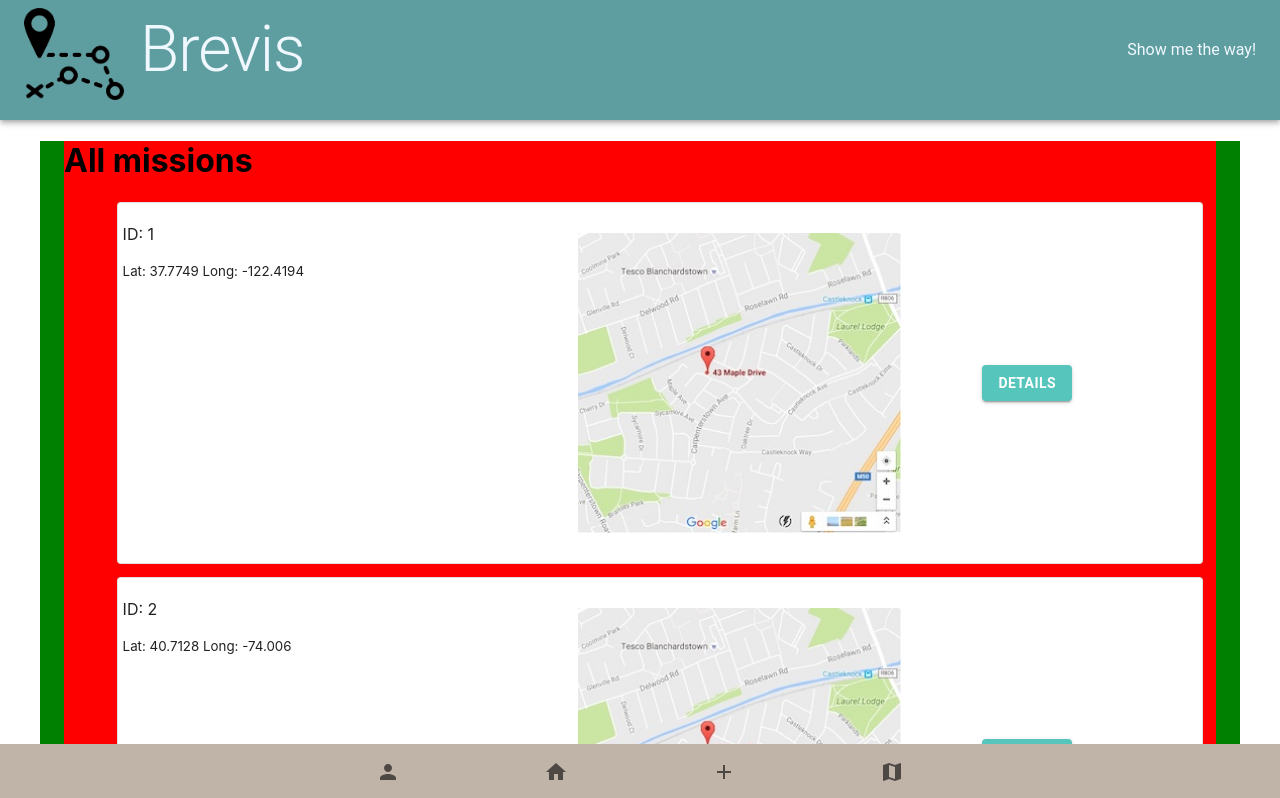
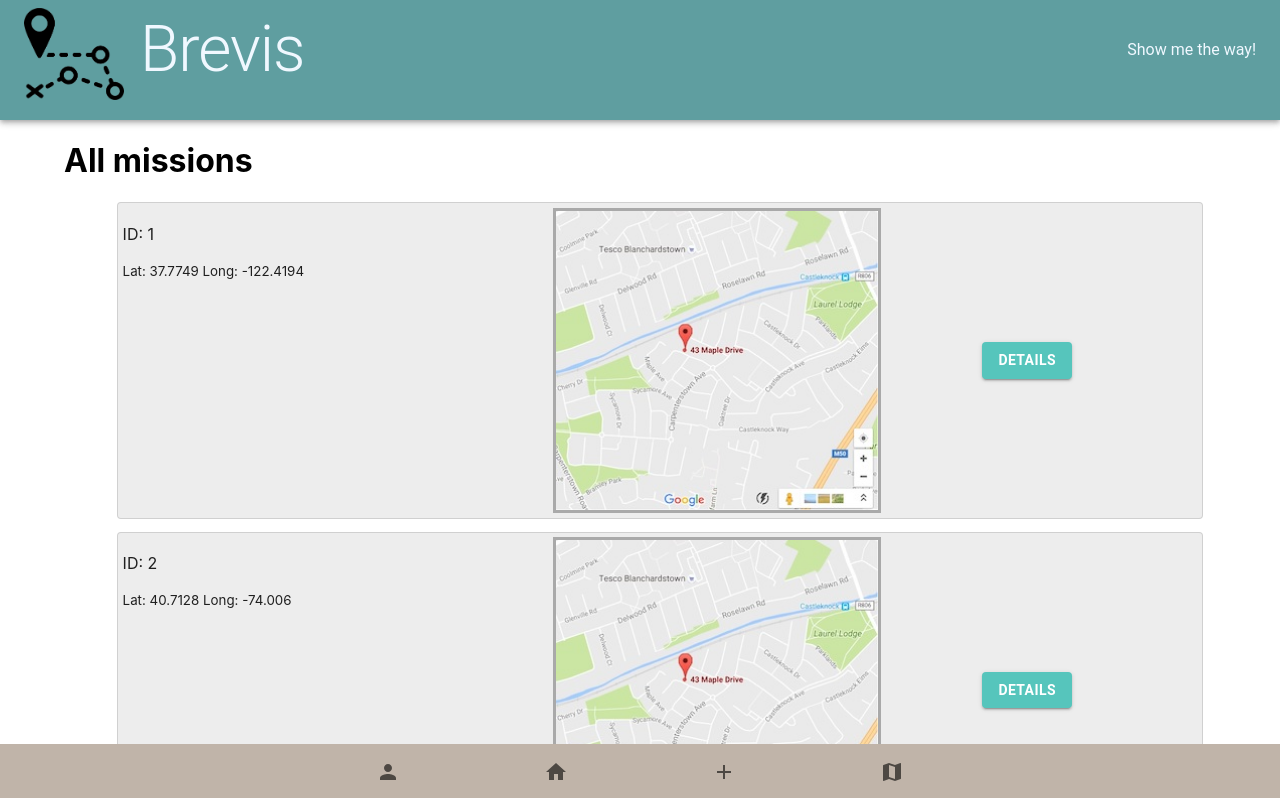
Before and after one commit to burned-py/brevis, a React (Create React App) app in the folder frontend/: page / in a window 1280 px wide. Shown: the top 798 px of the page. Built offline with nearby package versions, Linux system fonts and the light colour scheme.

Commit message:
edit Styling

```diff
--- a/frontend/src/App.css
+++ b/frontend/src/App.css
@@ -4,10 +4,10 @@ text-align: center;
 }
 
 .Gallery-Container {
-  background-color: green;
+ /* background-color: green;*/
 }
 
 .Gallery {
   justify-content: center;
-  background-color: red;
+  /*background-color: red;*/
 }
--- a/frontend/src/components/MissionCard.tsx
+++ b/frontend/src/components/MissionCard.tsx
@@ -11,7 +11,7 @@ type CardProps = {
 
 export default function DeliveryCard(props: CardProps) {
     return (
-        <Card variant="outlined" className="version1-card">
+<Card variant="outlined" className="version1-card" sx={{backgroundColor:"#ededed"}}>
 
             <div className="version1-card-content">
                 <p> ID: {props.mission.id}</p>
@@ -27,7 +27,9 @@ export default function DeliveryCard(props: CardProps) {
                 style={{
                     width: '75%',
                     height: 'auto',
-                    padding: '2vw',
+                 /*   padding: '2vw',*/
+                    border: 'solid',
+                    borderColor: 'darkgrey'
                 }}
             />
             </div>
```
